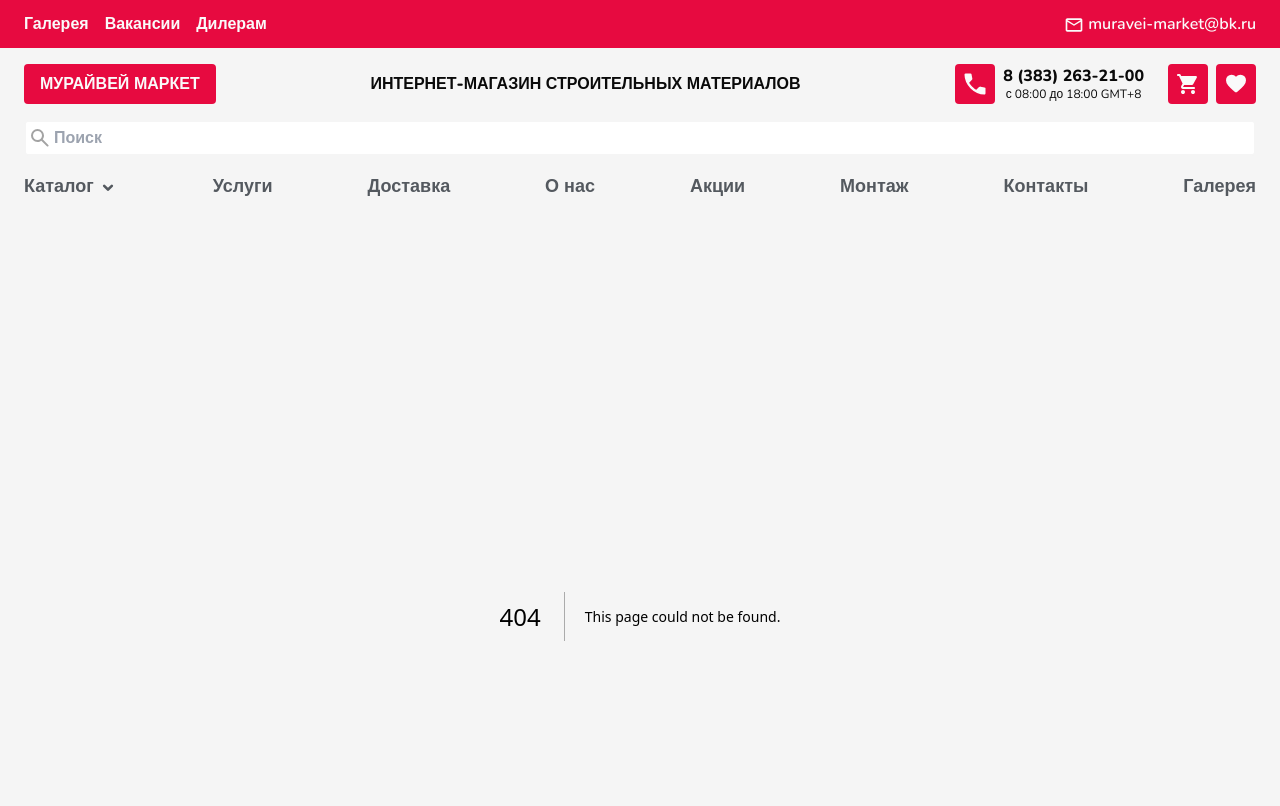
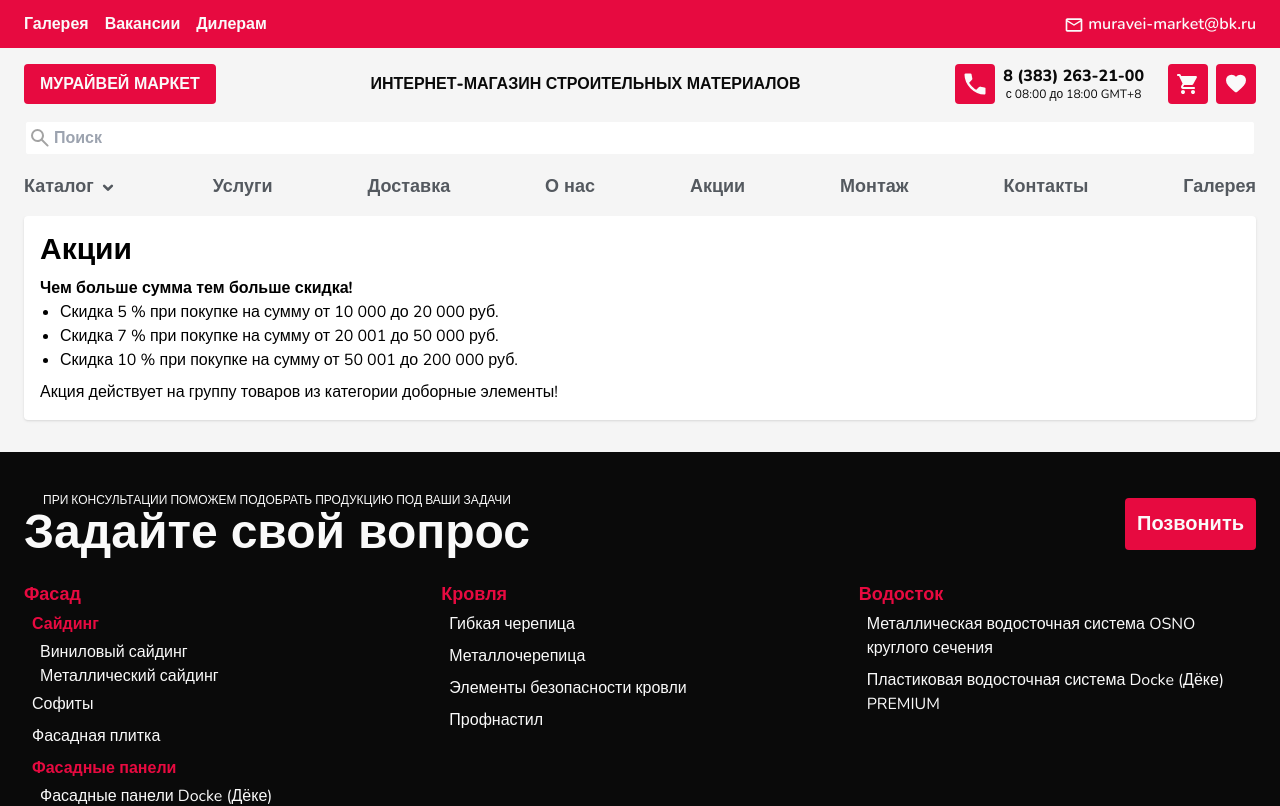
Before and after one commit to oiwy/muravei-market, a Next.js app: page /promo in a window 1280 px wide. Before the commit this address had no page. Shown: the top 806 px of the page. Built offline with nearby package versions, Linux system fonts and the light colour scheme.

Commit message:
feat: add promo

```diff
--- /dev/null
+++ b/src/app/promo/page.tsx
@@ -0,0 +1,26 @@
+const Promo = () => {
+  return (
+    <section>
+      <div className="container pb-8">
+        <div className="flex flex-col gap-y-2 rounded bg-white p-4 shadow">
+          <h1 className="text-3xl font-extrabold">Акции</h1>
+          <div>
+            <b>Чем больше сумма тем больше скидка!</b>
+            <ul className="list-disc pl-5">
+              <li>Скидка 5 % при покупке на сумму от 10 000 до 20 000 руб.</li>
+              <li>Скидка 7 % при покупке на сумму от 20 001 до 50 000 руб.</li>
+              <li>
+                Скидка 10 % при покупке на сумму от 50 001 до 200 000 руб.
+              </li>
+            </ul>
+          </div>
+          <p>
+            Акция действует на группу товаров из категории доборные элементы!
+          </p>
+        </div>
+      </div>
+    </section>
+  );
+};
+
+export default Promo;
```
